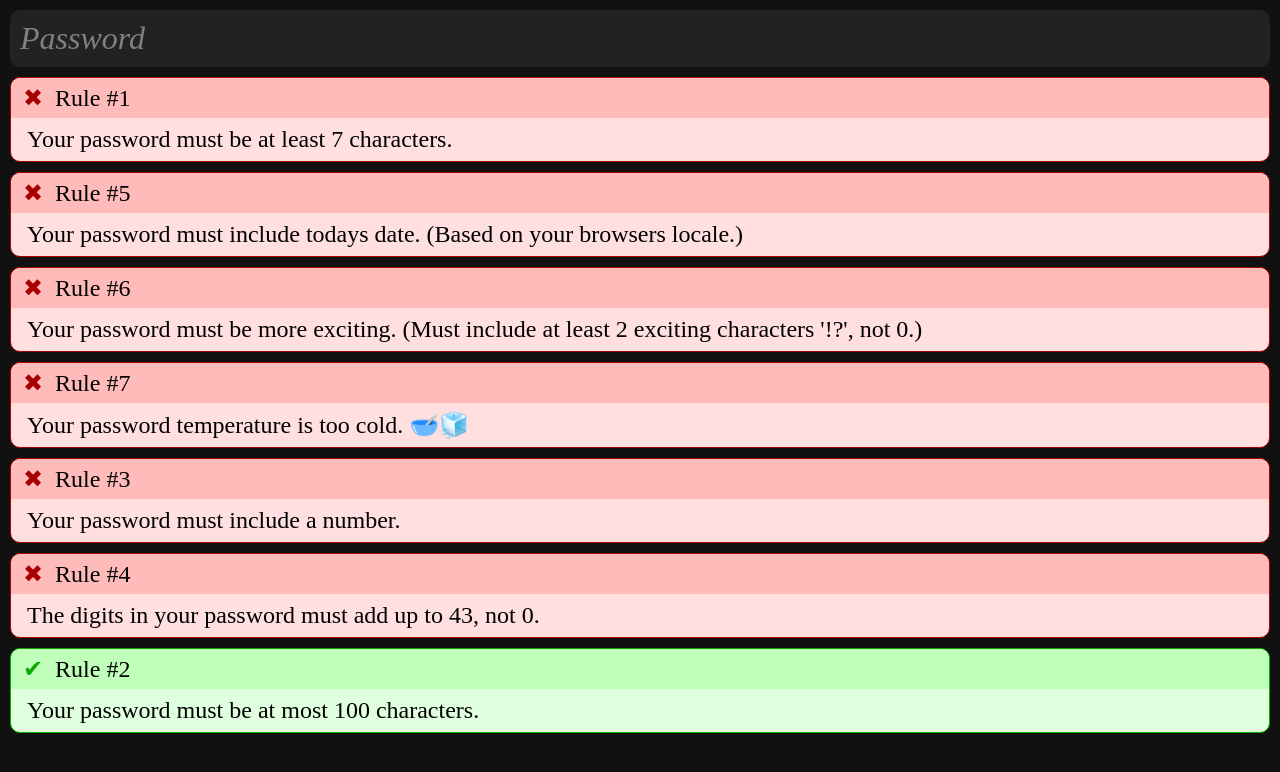
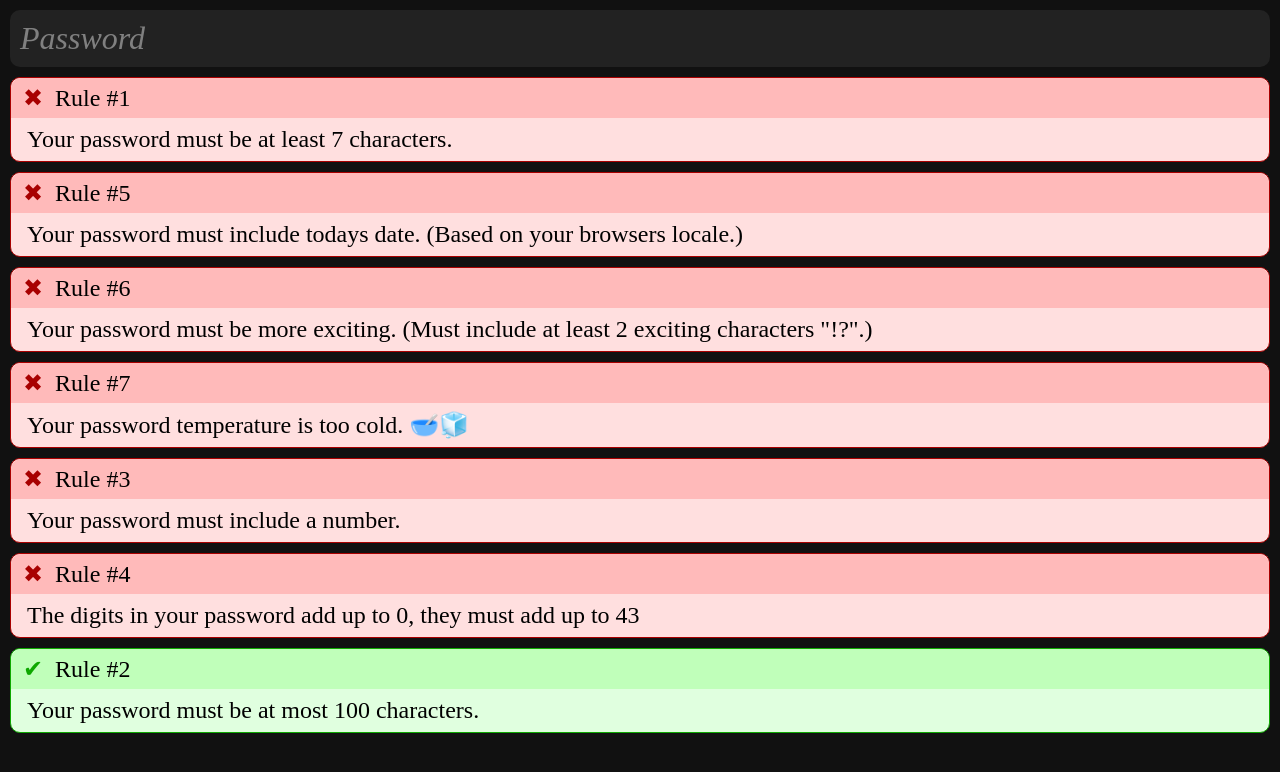
Before and after one commit to Potat05/password-game, a SvelteKit app: page / in a window 1280 px wide. Shown: the top 772 px of the page. Built offline with nearby package versions, Linux system fonts and the light colour scheme.

Commit message:
bug fixes.

```diff
--- a/src/rules/mustbemoreexciting.ts
+++ b/src/rules/mustbemoreexciting.ts
@@ -40,7 +40,7 @@ export class Rule_MustBeMoreExciting extends Rule {
             rule: this,
             satisfied: false,
             severity: RuleSatisfactionSeverity.VeryHigh,
-            message: `Your password must be more exciting. (Must include at least ${this.minExcitingCharacters} exciting characters '${this.excitingCharacters.join('')}', not ${numExcitingCharacters}.)`
+            message: `Your password must be more exciting. (Must include at least ${this.minExcitingCharacters} exciting characters "${this.excitingCharacters.join('')}".)`
         }
 
     }
--- a/src/rules/mustincludetodaysdate.ts
+++ b/src/rules/mustincludetodaysdate.ts
@@ -15,7 +15,7 @@ function findAllDatesInString(str: string): Date[] {
 
     for(let i = 0; i < str.length; i++) {
         for(let j = i; j <= str.length; j++) {
-            // TODO: This may break with different locals. (Maybe check all of them if any of them match?)
+            // TODO: This may break with different locales. (Maybe check all of them if any of them match?)
             // But it should be fine for now just to use the default that the browser gives.
             const search = new Date(str.slice(i, j));
 
@@ -48,9 +48,9 @@ export class Rule_MustIncludeTodaysDate extends Rule {
 
         if(foundDates.some(date => {
             return (
-                date.getUTCDate() == today.getUTCDate() &&
-                date.getUTCMonth() == today.getUTCMonth() &&
-                date.getUTCFullYear() == today.getUTCFullYear()
+                date.getDate() == today.getDate() &&
+                date.getMonth() == today.getMonth() &&
+                date.getFullYear() == today.getFullYear()
             );
         })) {
             return {
--- a/src/rules/passwordmustadduptonumber.ts
+++ b/src/rules/passwordmustadduptonumber.ts
@@ -34,7 +34,7 @@ export class Rule_NumbersMustAddToNumber extends Rule {
             rule: this,
             satisfied: false,
             severity: RuleSatisfactionSeverity.Medium,
-            message: `The digits in your password must add up to ${this.number}, not ${total}.`
+            message: `The digits in your password add up to ${total}, they must add up to ${this.number}`
         }
 
     }
```
